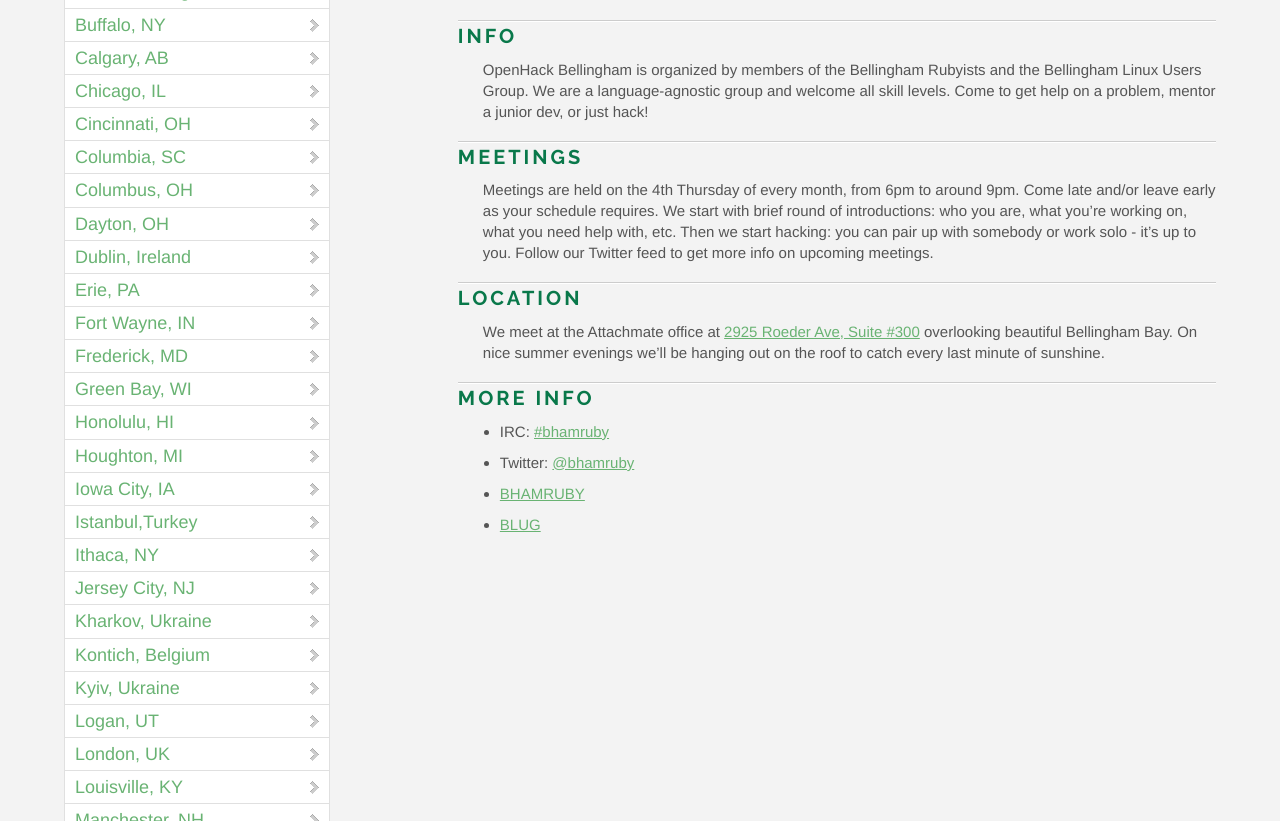
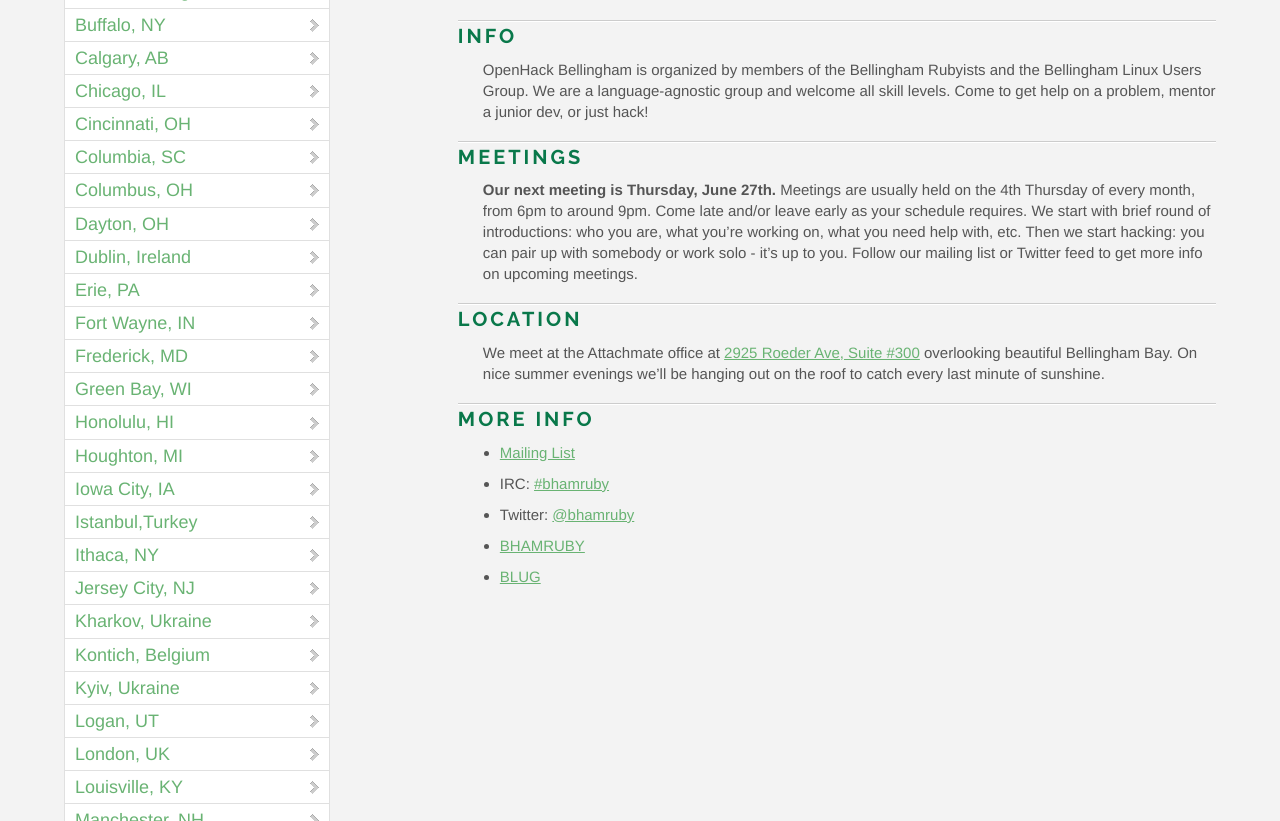
Before and after one commit to OpenHack/openhack.github.com, a Jekyll site: the page built from bellingham/index.markdown, in a window 1280 px wide and 900 px high, scrolled down 626 px, cut to the strip 79-900 px from the top of the window. Built offline with Jekyll 4.4.1, drawn with Linux system fonts in a browser that asks for light colours; nearby versions of some CDN libraries; Markdown is read by kramdown in place of the engine named in the settings; comment, search, counter and statistics services are not loaded.

Commit message:
add link to mailing list, list date of next meeting

```diff
--- a/bellingham/index.markdown
+++ b/bellingham/index.markdown
@@ -13,7 +13,7 @@ OpenHack Bellingham is organized by members of the Bellingham Rubyists and the B
 
 ### Meetings
 
-Meetings are held on the 4th Thursday of every month, from 6pm to around 9pm.  Come late and/or leave early as your schedule requires.  We start with brief round of introductions: who you are, what you're working on, what you need help with, etc.  Then we start hacking: you can pair up with somebody or work solo - it’s up to you.  Follow our Twitter feed to get more info on upcoming meetings.
+**Our next meeting is Thursday, June 27th.**  Meetings are usually held on the 4th Thursday of every month, from 6pm to around 9pm.  Come late and/or leave early as your schedule requires.  We start with brief round of introductions: who you are, what you're working on, what you need help with, etc.  Then we start hacking: you can pair up with somebody or work solo - it’s up to you.  Follow our mailing list or Twitter feed to get more info on upcoming meetings.
 
 ### Location
 
@@ -21,6 +21,7 @@ We meet at the Attachmate office at [2925 Roeder Ave, Suite #300](http://goo.gl/
 
 ### More Info
 
+- [Mailing List](https://groups.google.com/forum/?fromgroups#!forum/bellingham-openhack)
 - IRC: [#bhamruby](irc://irc.oftc.net/#bhamruby)
 - Twitter: [@bhamruby](https://twitter.com/bhamruby)
 - [BHAMRUBY](http://bhamruby.org/)
```
